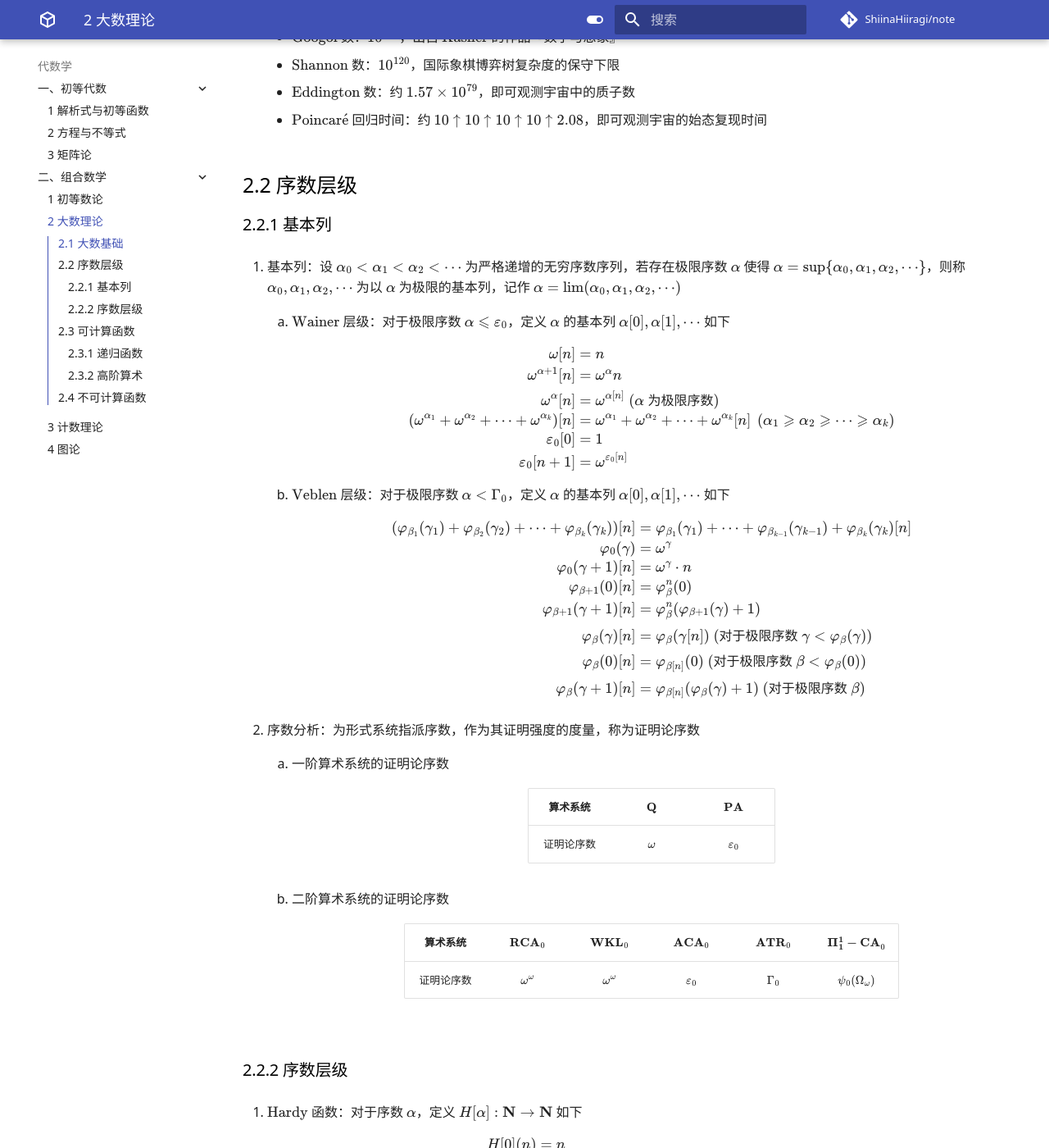
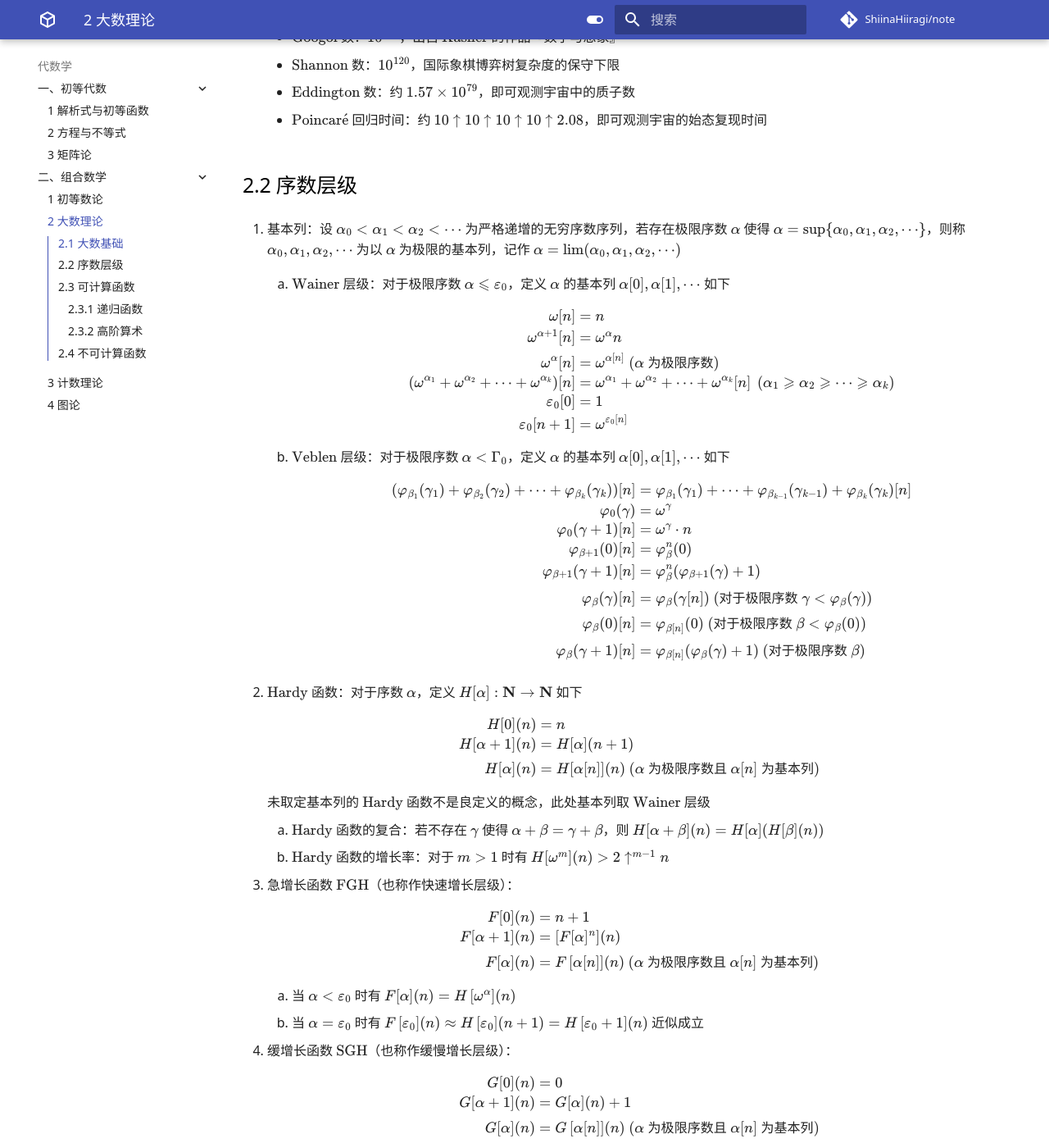
Before and after one commit to ShiinaHiiragi/note, an MkDocs documentation site: the page built from docs/alg/comb/gg.md, in a window 1280 px wide and 1400 px high, scrolled down 1464 px. Shown: the whole window at 82% size. Built offline with MkDocs 1.6.1 and Material for MkDocs 9.7.7, drawn with Linux system fonts in a browser that asks for light colours; comment, search, counter and statistics services are not loaded.

Commit message:
change toc

```diff
--- a/docs/alg/comb/gg.md
+++ b/docs/alg/comb/gg.md
@@ -70,7 +70,6 @@
     - $\text{Poincar}\acute{\mathrm e}$ 回归时间：约 $10 \uparrow 10 \uparrow 10 \uparrow 10 \uparrow 2.08$，即可观测宇宙的始态复现时间
 
 ## 2.2 序数层级
-### 2.2.1 基本列
 1. 基本列：设 $\alpha_0 < \alpha_1 < \alpha_2 < \cdots$ 为严格递增的无穷序数序列，若存在极限序数 $\alpha$ 使得 $\alpha = \sup\{\alpha_0, \alpha_1, \alpha_2, \cdots\}$，则称 $\alpha_0, \alpha_1, \alpha_2, \cdots$ 为以 $\alpha$ 为极限的基本列，记作 $\alpha = \lim(\alpha_0, \alpha_1, \alpha_2, \cdots)$
     1. $\text{Wainer}$ 层级：对于极限序数 $\alpha \leqslant \varepsilon_0$，定义 $\alpha$ 的基本列 $\alpha[0], \alpha[1], \cdots$ 如下
 
@@ -100,29 +99,7 @@
         \end{aligned}
         $$
 
-2. 序数分析：为形式系统指派序数，作为其证明强度的度量，称为证明论序数
-    1. 一阶算术系统的证明论序数
-
-        <div class="text-table">
-
-        |  算术系统  | $\mathbf Q$ |  $\mathbf{PA}$  |
-        | :--------: | :---------: | :-------------: |
-        | 证明论序数 |  $\omega$   | $\varepsilon_0$ |
-
-        </div>
-
-    2. 二阶算术系统的证明论序数
-
-        <div class="text-table">
-
-        |  算术系统  | $\mathbf{RCA}_0$  | $\mathbf{WKL}_0$  | $\mathbf{ACA}_0$ | $\mathbf{ATR}_0$ |  $\mathbf{\Pi_1^1-CA}_0$  |
-        | :--------: | :---------------: | :---------------: | :--------------: | :--------------: | :-----------------------: |
-        | 证明论序数 | $\omega^{\omega}$ | $\omega^{\omega}$ | $\varepsilon_0$  |    $\Gamma_0$    | $\psi_0(\Omega_{\omega})$ |
-
-        </div>
-
-### 2.2.2 序数层级
-1. $\text{Hardy}$ 函数：对于序数 $\alpha$，定义 $H[\alpha]: \mathbf N \to \mathbf N$ 如下
+2. $\text{Hardy}$ 函数：对于序数 $\alpha$，定义 $H[\alpha]: \mathbf N \to \mathbf N$ 如下
 
     $$
     \begin{aligned}
@@ -137,7 +114,7 @@
     1. $\text{Hardy}$ 函数的复合：若不存在 $\gamma$ 使得 $\alpha + \beta = \gamma + \beta$，则 $H[\alpha + \beta](n) = H[\alpha](H[\beta](n))$
     2. $\text{Hardy}$ 函数的增长率：对于 $m > 1$ 时有 $H[\omega^m](n) > 2 \uparrow^{m-1} n$
 
-2. 急增长函数 $\text{FGH}$（也称作快速增长层级）：
+3. 急增长函数 $\text{FGH}$（也称作快速增长层级）：
 
     $$
     \begin{aligned}
```
Also changed, not shown: other parts of docs/alg/comb/gg.md (+1 -1 lines).
